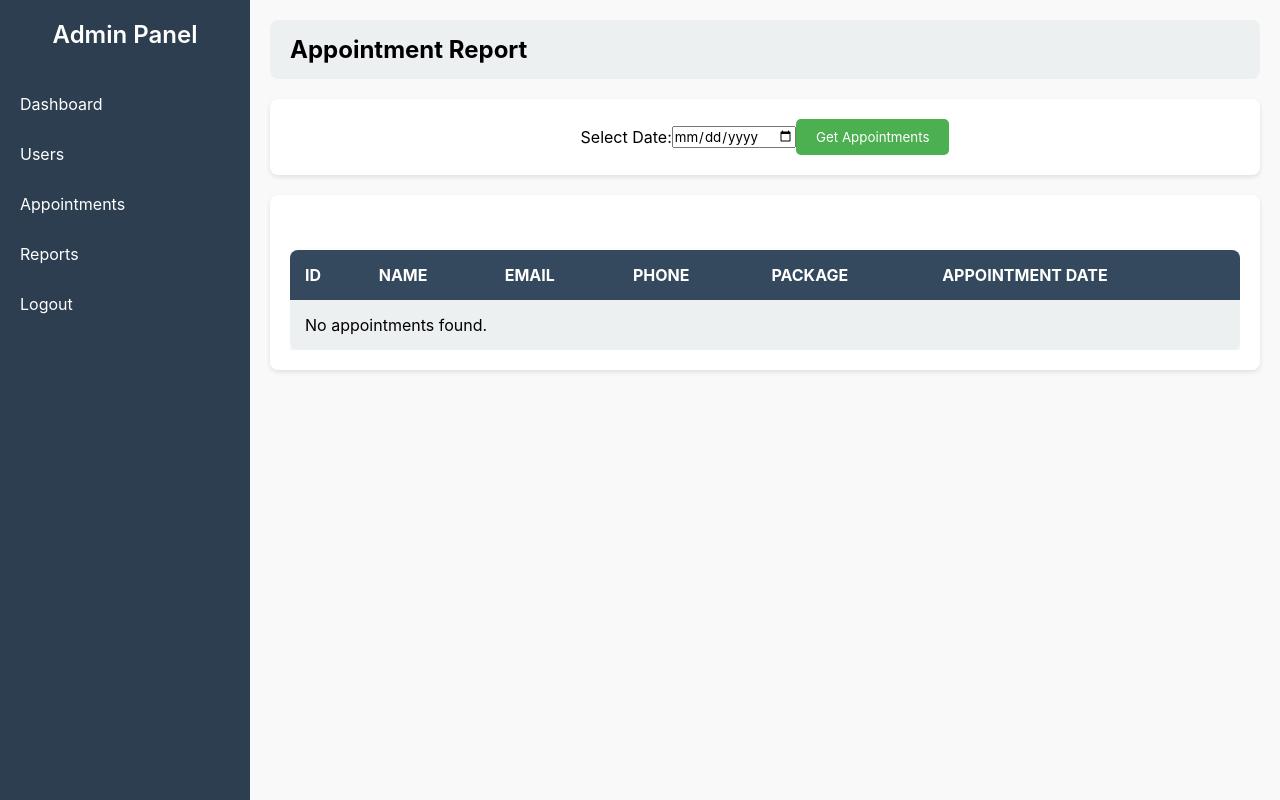
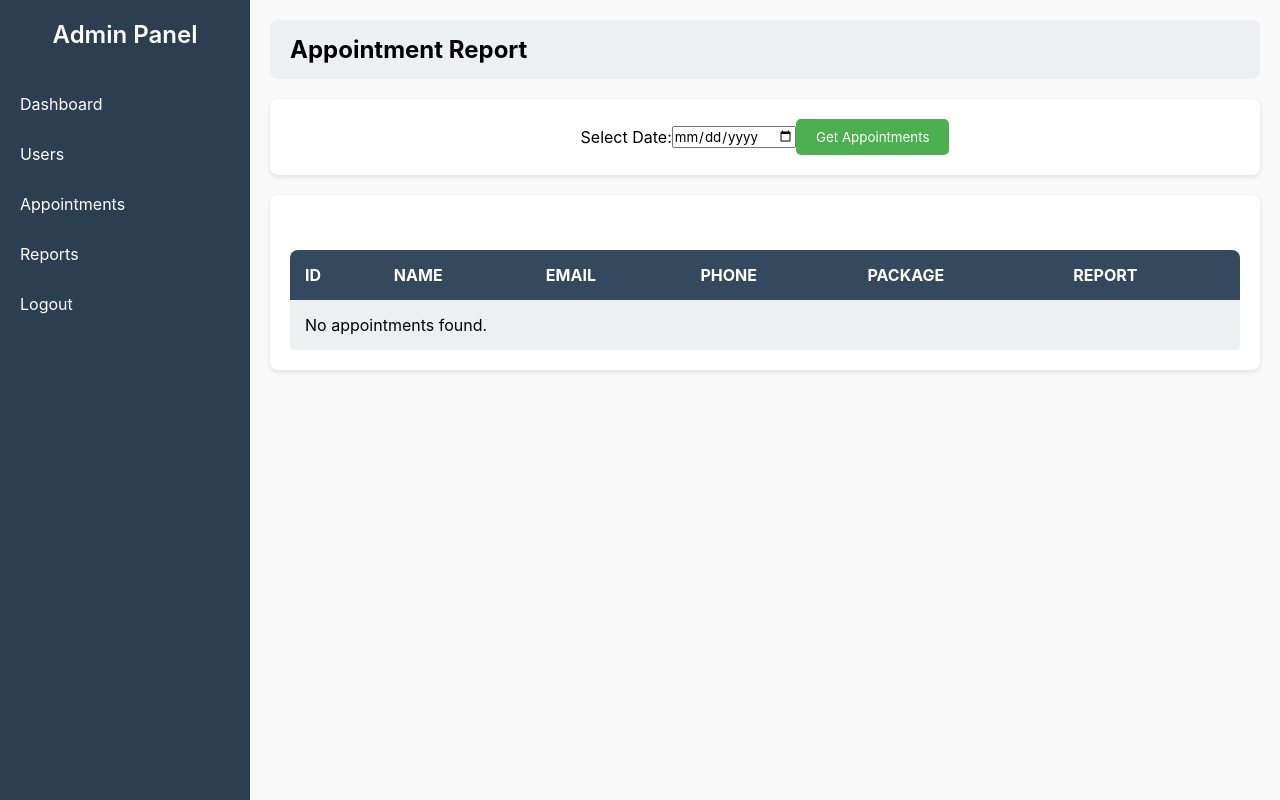
Before and after one commit to sujalkhadgi7/diagonistic-lab, a PHP site: page /admin/reports.php in a window 1280 px wide. Run offline with PHP 8.4, Linux system fonts and the light colour scheme; the visitor is signed in with stand-in values (Sample User, id 1); data that the repository does not hold is empty.

Commit message:
fix: update appointment modal to display report instead of appointment date

```diff
--- a/admin/reports.php
+++ b/admin/reports.php
@@ -85,7 +85,7 @@ if (isset($_POST['update_appointment'])) {
               <th>Email</th>
               <th>Phone</th>
               <th>Package</th>
-              <th>Appointment Date</th>
+              <th>Report</th>
             </tr>
           </thead>
           <tbody id="appointmentsBody">
@@ -160,7 +160,7 @@ if (isset($_POST['update_appointment'])) {
                             <td>${app.phone}</td>
                             <td>${app.package}</td>
                             <td>
-                                ${!app.date ? `<button class="openModalBtn" data-appointment-id="${app.id}" data-current-date="${app.date}">Set Appointment Date</button>` : app.date}
+                                ${!app.report ? `<button class="openModalBtn" data-appointment-id="${app.id}" data-current-date="${app.date}">Set Report </button>` : app.date}
                             </td>
                         </tr>`;})
                     tableBody.innerHTML += row;
```
